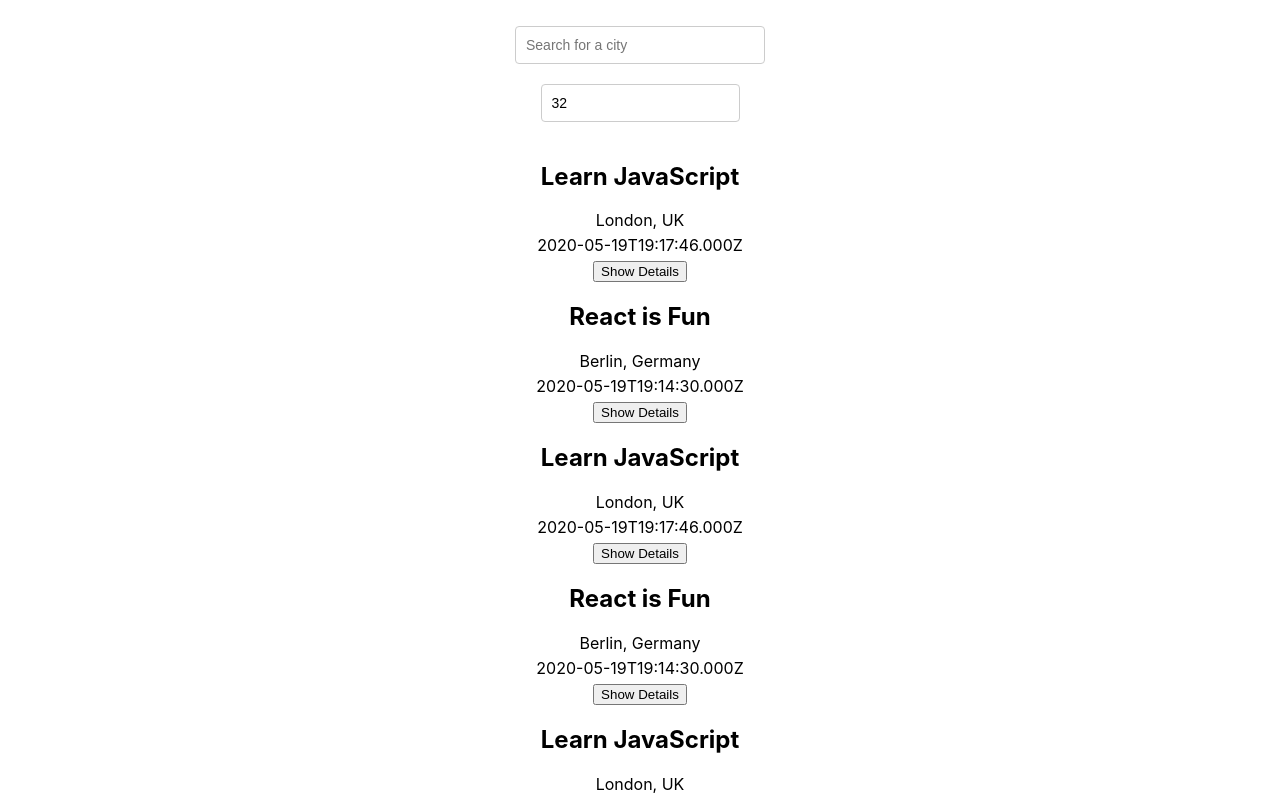
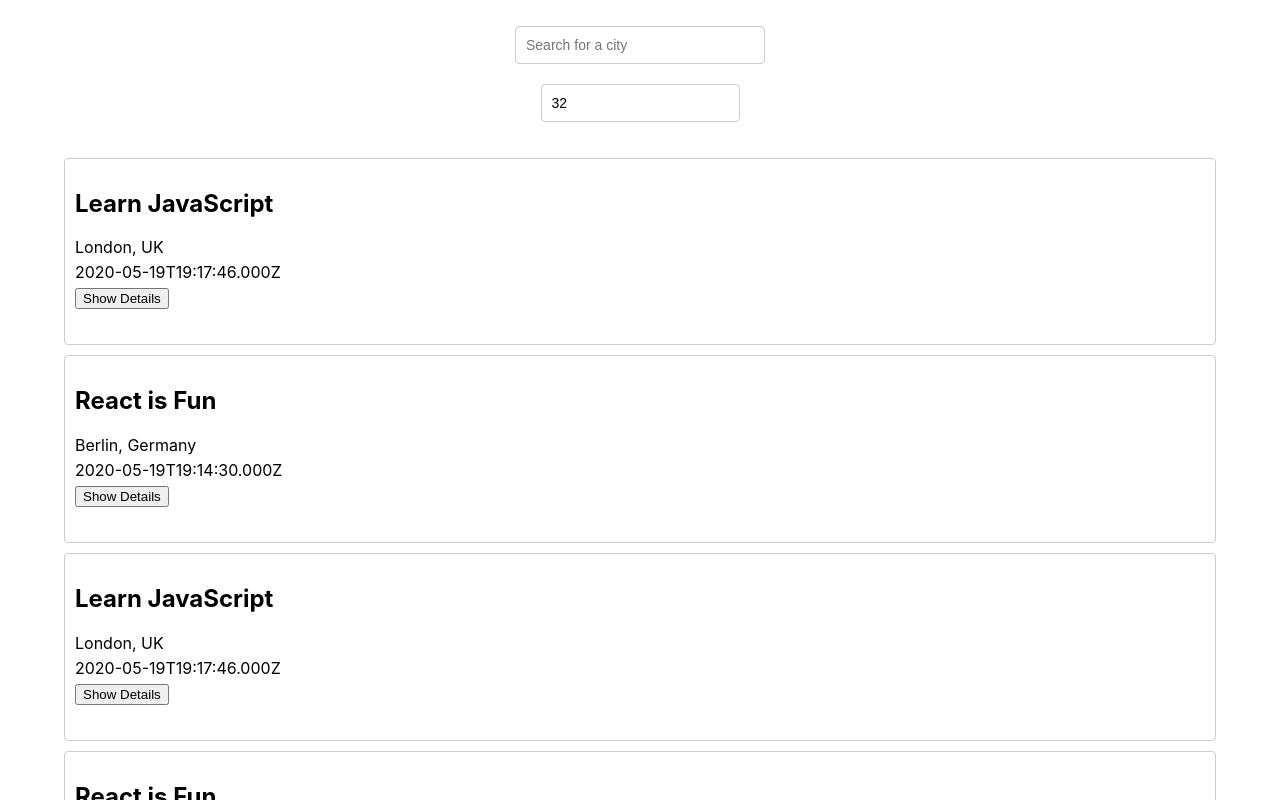
Before and after one commit to SyncMyShip/UMeet, a React (Create React App) app: page / in a window 1280 px wide. Shown: the top 800 px of the page. Built offline with nearby package versions, Linux system fonts and the light colour scheme.

Commit message:
css update

```diff
--- a/src/components/Event.js
+++ b/src/components/Event.js
@@ -5,7 +5,7 @@ import { useState } from "react";
 const Event = ({ event }) => {
     const [showDetails, setShowDetails] = useState(false)
     return (
-        <li>
+        <li className="event-list">
             <div className="event-summary">
                 <h2>{event.summary}</h2>
                 <p>{event.location}</p>
```
